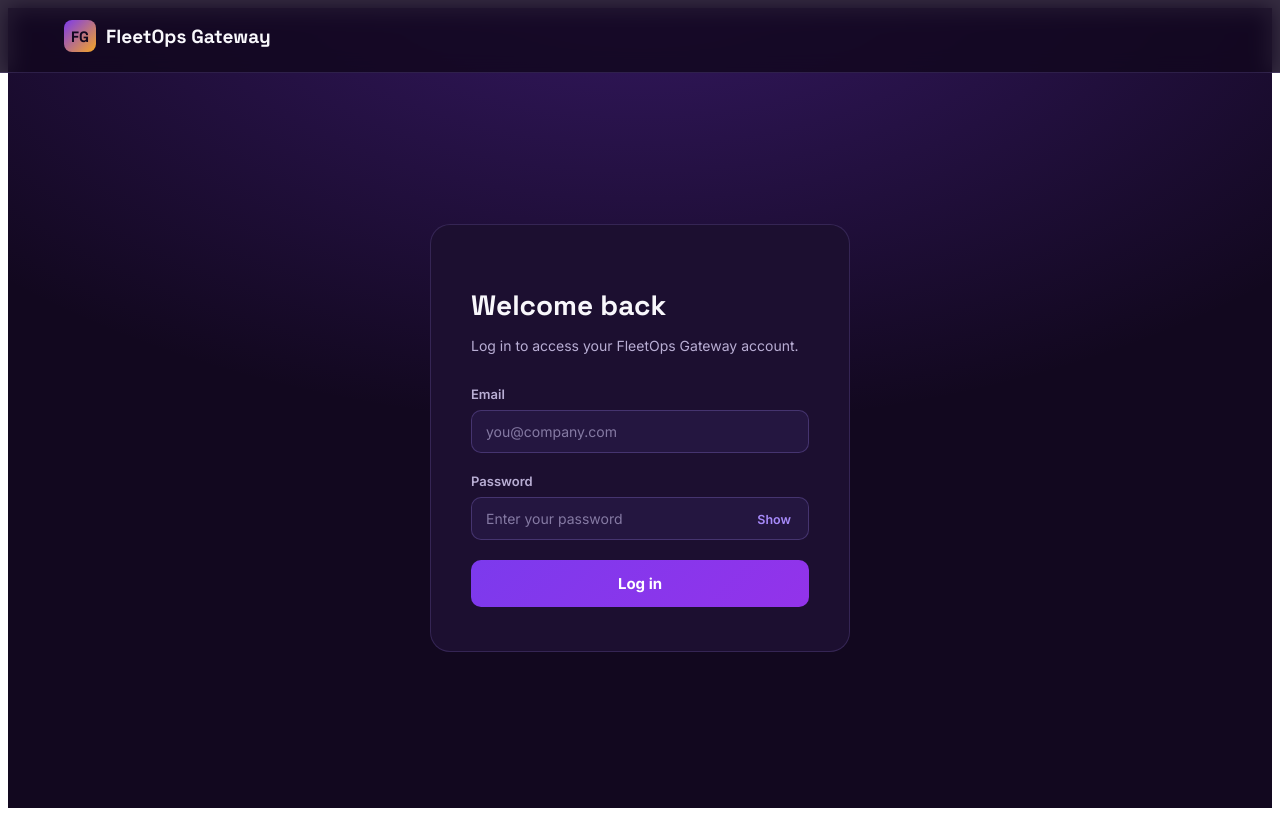
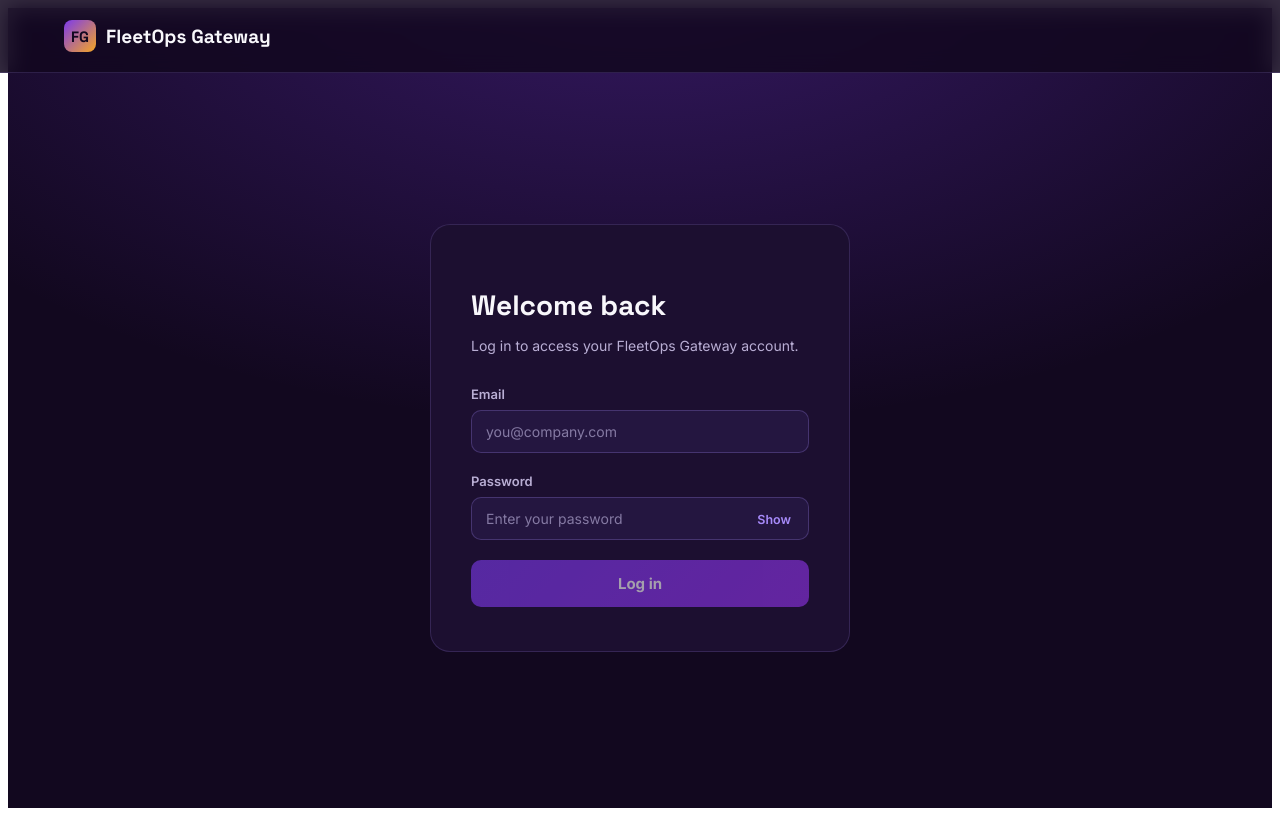
Before and after one commit to aleksteodora/fleet-ops-gateway-2, an Angular app in the folder fleet-ops-frontend/: page /login in a window 1280 px wide. Built offline with nearby package versions, Linux system fonts and the light colour scheme.

Commit message:
fix(login): disable submit button while form is invalid

```diff
--- a/fleet-ops-frontend/src/app/features/login/login.component.html
+++ b/fleet-ops-frontend/src/app/features/login/login.component.html
@@ -47,9 +47,9 @@
           <div class="form-error">{{ errorMessage() }}</div>
         }
 
-        <button type="submit" class="btn-primary" [disabled]="isSubmitting()">
-          {{ isSubmitting() ? 'Logging in...' : 'Log in' }}
-        </button>
+        <button type="submit" class="btn-primary" [disabled]="loginForm.invalid || isSubmitting()">
+  {{ isSubmitting() ? 'Logging in...' : 'Log in' }}
+</button>
       </form>
     </div>
   </div>
```
